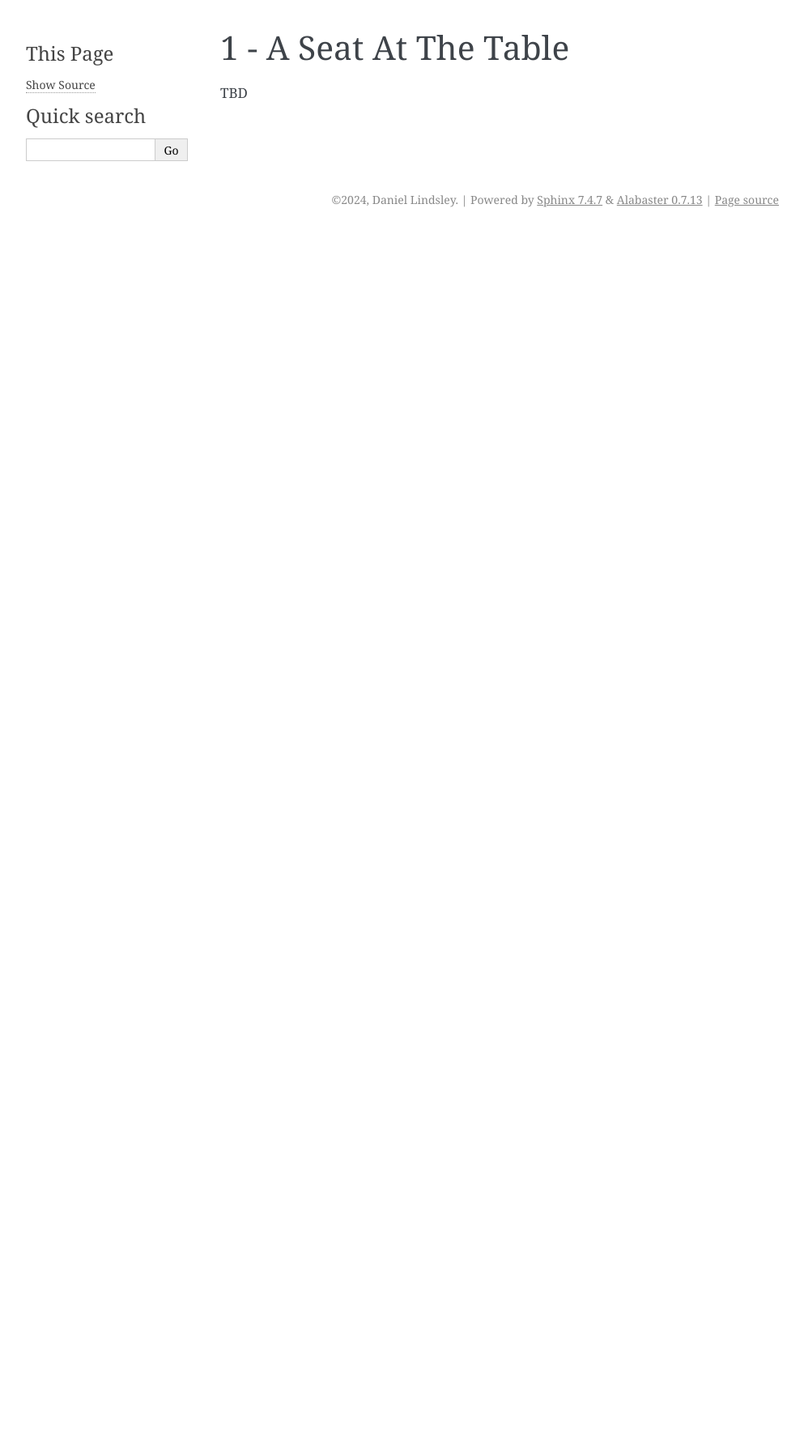
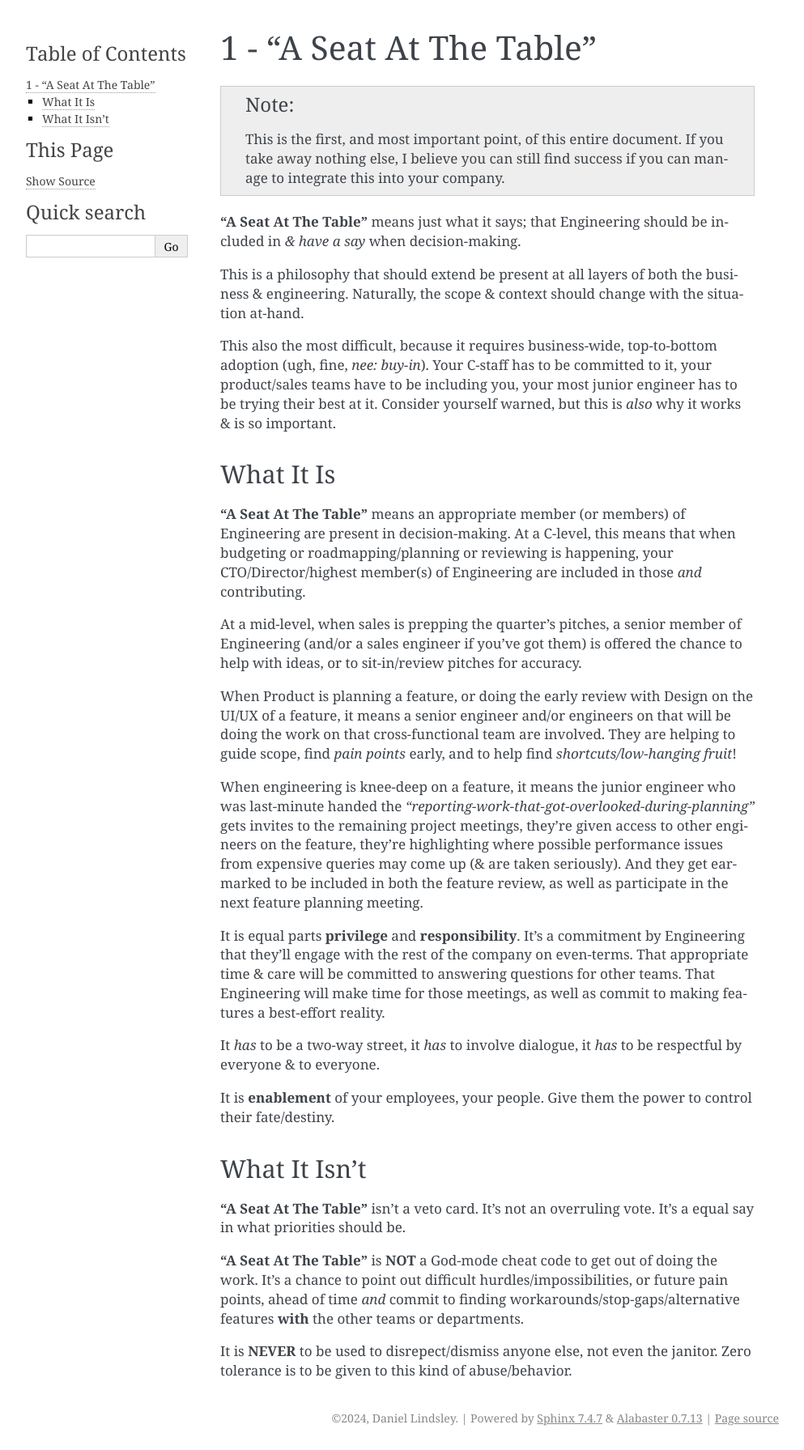
Before and after one commit to toastdriven/greatengculture, a Sphinx documentation site: the page built from docs/01/a-seat-at-the-table.rst, in a window 1280 px wide. Shown: the whole page at 81% size, without its empty margins (148-1141 px from the left). Built offline with Sphinx 7.4.7, drawn with Linux system fonts in a browser that asks for light colours; pages that are not in the unit, such as notebooks, are missing from menus; before the commit the page ends 900 px from its top, so only the background shows below that.

Commit message:
Added a-seat-at-the-table.

```diff
--- a/docs/01/a-seat-at-the-table.rst
+++ b/docs/01/a-seat-at-the-table.rst
@@ -1,4 +1,75 @@
-1 - A Seat At The Table
-=======================
+1 - "A Seat At The Table"
+=========================
 
-TBD
+.. note::
+   This is the first, and most important point, of this entire document. If you
+   take away nothing else, I believe you can still find success if you can
+   manage to integrate this into your company.
+
+**"A Seat At The Table"** means just what it says; that Engineering should be
+included in *& have a say* when decision-making.
+
+This is a philosophy that should extend be present at all layers of both the
+business & engineering. Naturally, the scope & context should change with the
+situation at-hand.
+
+This also the most difficult, because it requires business-wide, top-to-bottom
+adoption (ugh, fine, *nee: buy-in*). Your C-staff has to be committed to it,
+your product/sales teams have to be including you, your most junior engineer has
+to be trying their best at it. Consider yourself warned, but this is *also* why
+it works & is so important.
+
+What It Is
+----------
+
+**"A Seat At The Table"** means an appropriate member (or members) of
+Engineering are present in decision-making. At a C-level, this means that when
+budgeting or roadmapping/planning or reviewing is happening, your
+CTO/Director/highest member(s) of Engineering are included in those *and*
+contributing.
+
+At a mid-level, when sales is prepping the quarter's pitches, a senior member of
+Engineering (and/or a sales engineer if you've got them) is offered the chance
+to help with ideas, or to sit-in/review pitches for accuracy.
+
+When Product is planning a feature, or doing the early review with Design on the
+UI/UX of a feature, it means a senior engineer and/or engineers on that will be
+doing the work on that cross-functional team are involved. They are helping to
+guide scope, find *pain points* early, and to help find *shortcuts/low-hanging
+fruit*!
+
+When engineering is knee-deep on a feature, it means the junior engineer who
+was last-minute handed the
+*"reporting-work-that-got-overlooked-during-planning"* gets invites to the
+remaining project meetings, they're given access to other engineers on the
+feature, they're highlighting where possible performance issues from expensive
+queries may come up (& are taken seriously). And they get ear-marked to be
+included in both the feature review, as well as participate in the next feature
+planning meeting.
+
+It is equal parts **privilege** and **responsibility**. It's a commitment by
+Engineering that they'll engage with the rest of the company on even-terms.
+That appropriate time & care will be committed to answering questions for other
+teams. That Engineering will make time for those meetings, as well as commit
+to making features a best-effort reality.
+
+It *has* to be a two-way street, it *has* to involve dialogue, it *has* to
+be respectful by everyone & to everyone.
+
+It is **enablement** of your employees, your people. Give them the power to
+control their fate/destiny.
+
+What It Isn't
+-------------
+
+**"A Seat At The Table"** isn't a veto card. It's not an overruling vote. It's
+a equal say in what priorities should be.
+
+**"A Seat At The Table"** is **NOT** a God-mode cheat code to get out of doing
+the work. It's a chance to point out difficult hurdles/impossibilities, or
+future pain points, ahead of time *and* commit to finding
+workarounds/stop-gaps/alternative features **with** the other
+teams or departments.
+
+It is **NEVER** to be used to disrepect/dismiss anyone else, not even the
+janitor. Zero tolerance is to be given to this kind of abuse/behavior.
--- a/docs/prologue/five-ws.rst
+++ b/docs/prologue/five-ws.rst
@@ -96,6 +96,11 @@ What *Isn't* This?
    department/organization. And I also don't know how well it'll work in
    otherwise highly-political, BS-heavy environments. ``YMMV.``
 
+**Generated In Any Part By AI**
+   No part of any of this document was generated by an artifical intelligence.
+   The most advanced tool used was plain old spell-check, and has a **ZERO**
+   tolerance policy for any AI contributions (LLM or otherwise) going forward.
+
 Still With Me?
 --------------
 
```
